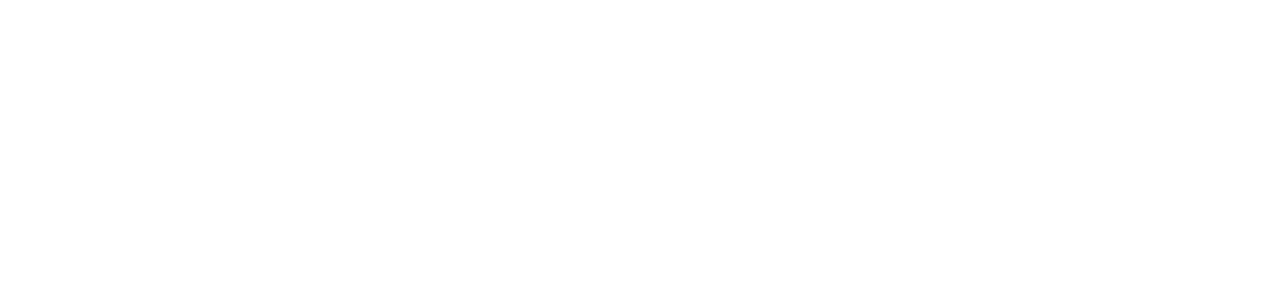
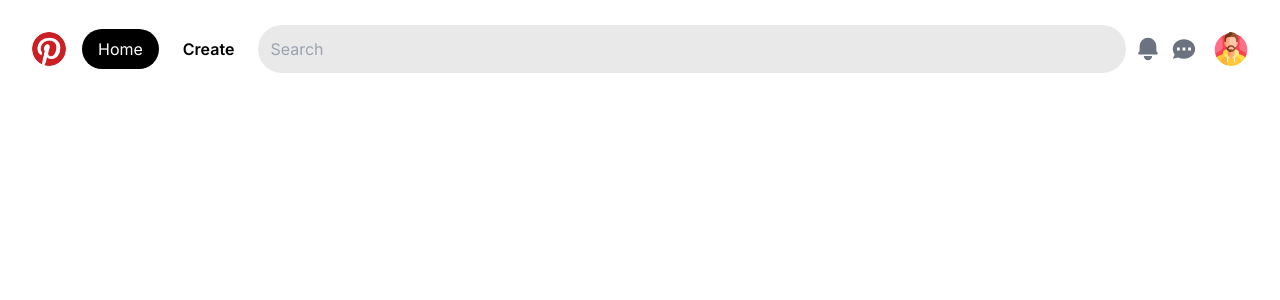
Before and after one commit to AvdylDemukajj/PinterestClone, a Next.js app: page / in a window 1280 px wide. Shown: the top 300 px of the page. Built offline with nearby package versions, Linux system fonts and the light colour scheme.

Commit message:
"createing header"

```diff
--- a/app/components/Header.tsx
+++ b/app/components/Header.tsx
@@ -1,9 +1,24 @@
 import React from 'react'
+import Image from 'next/image'
+import { HiSearch, HiBell, HiChat } from "react-icons/hi";
 
 function Header() {
   return (
-    <div>
-
+    <div className='flex gap-3 md:gap-2 items-center p-6 '>
+        <Image src='/logo.png' alt='logo' width={50} height={50} className='hover:bg-gray-300 p-2 rounded-full cursor-pointer'/>
+        <button className='bg-black text-white p-2 rounded-full px-4 hidden md:block'>
+            Home
+        </button>
+        <button className='font-semibold p-2 rounded-full px-4'>
+            Create
+        </button>
+        <div className='bg-[#e9e9e9] p-3 flex gap-3 items-center rounded-full w-full hidden md:flex'>
+            <HiSearch className='text-[25px] text-gray-500 md:hidden'/>
+            <input type="text" placeholder='Search' className='bg-transparent outline-none'/>
+        </div>
+        <HiBell className='text-[40px] text-gray-500'/>
+        <HiChat className='text-[40px] text-gray-500'/>
+        <Image src="/man.png" alt='user-image' width={50} height={50} className='hover:bg-gray-300 p-2 rounded-full cursor-pointer' />
     </div>
   )
 }
```
Also changed, not shown: package.json (+5 -3 lines), 1 other file (tests, documents, lock files or other folders).
